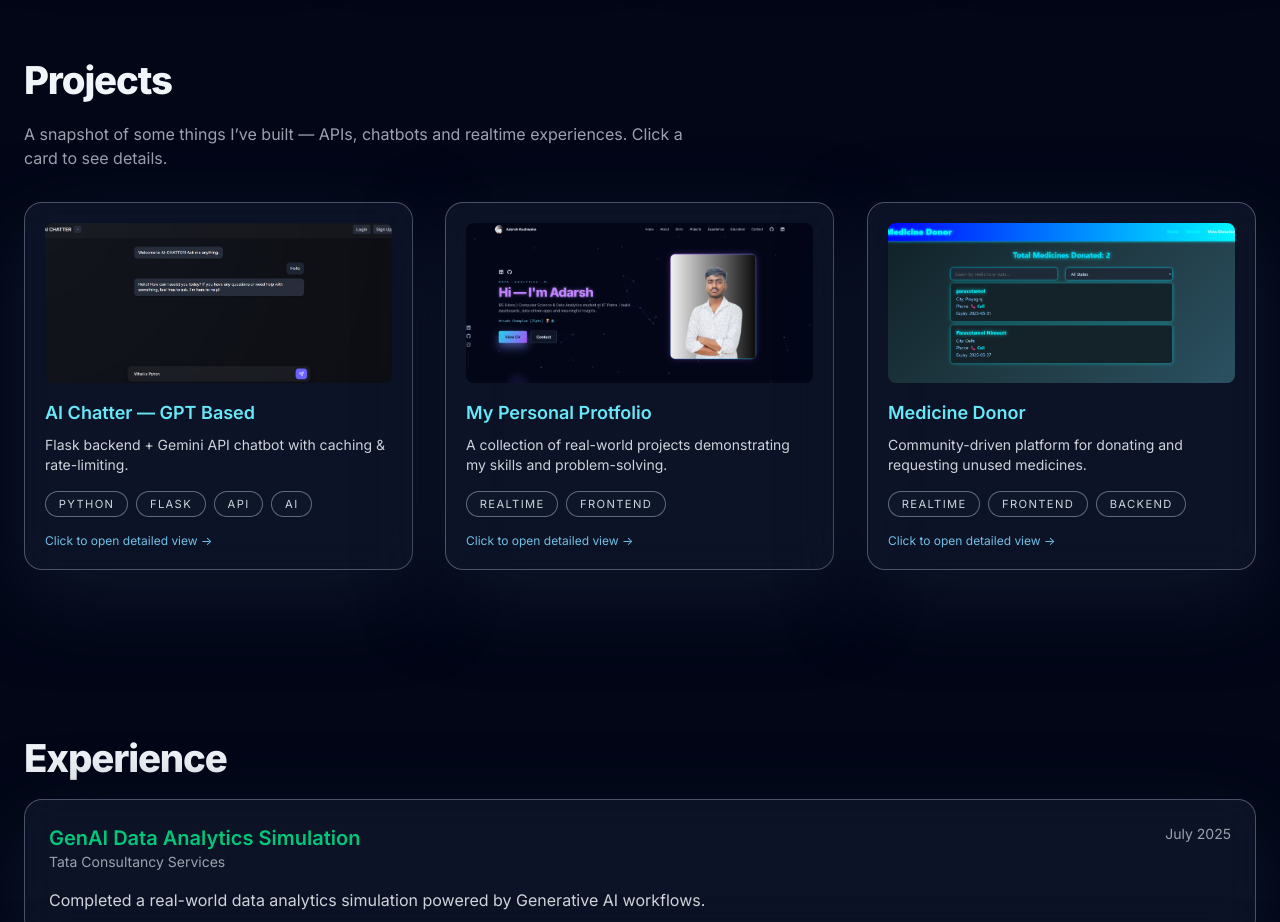
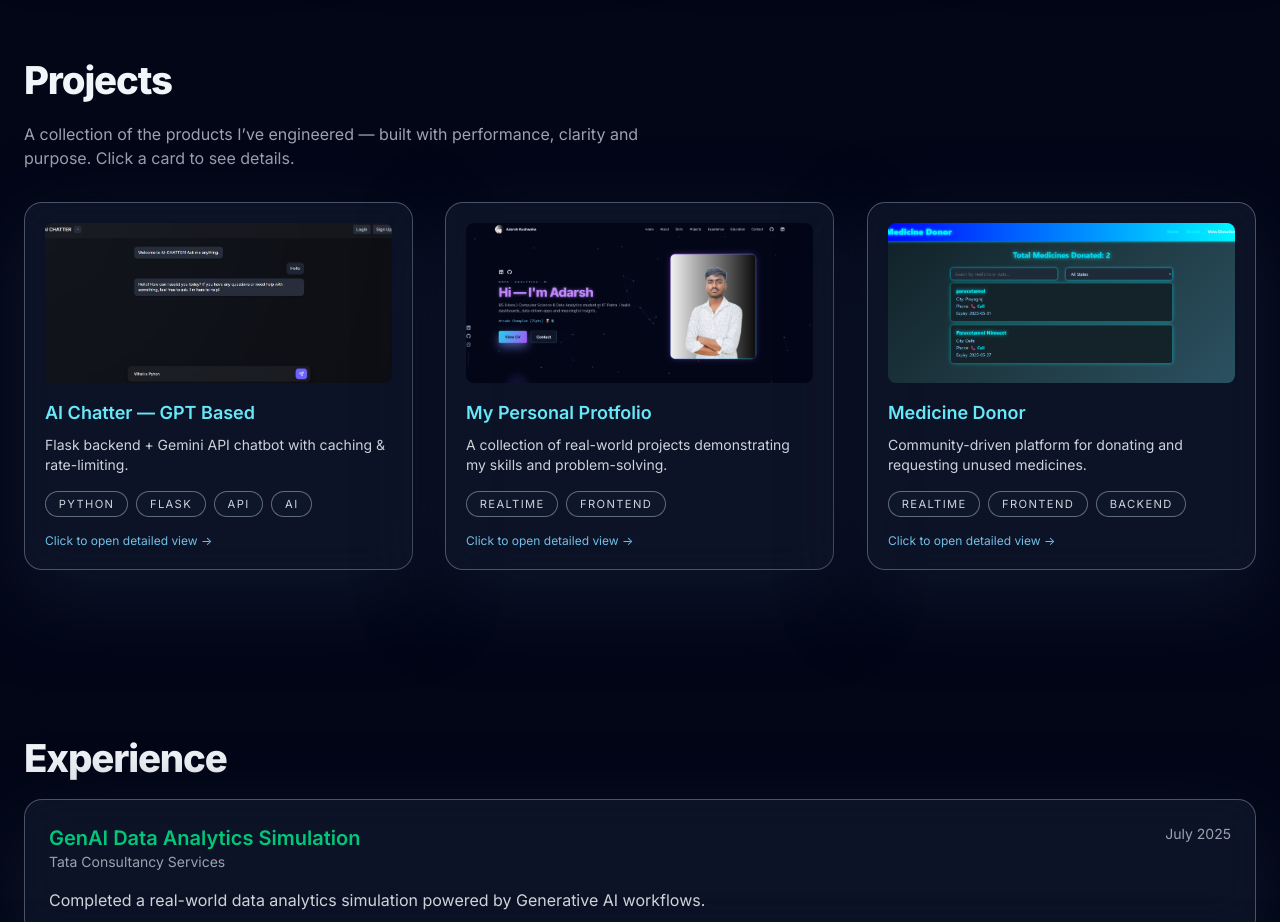
Before and after one commit to adarshiitp/my-personal-protfolio, a React (Vite) app: page / in a window 1280 px wide. Shown: the part 1660-2582 px from the top of the page. Built offline with nearby package versions, Linux system fonts and the light colour scheme.

Commit message:
first commit

```diff
--- a/src/components/Projects.jsx
+++ b/src/components/Projects.jsx
@@ -11,7 +11,7 @@ export default function Projects({ projects = profile.projects }) {
       <div className="max-w-7xl mx-auto px-6">
         <h2 className="section-title">Projects</h2>
         <p className="muted mb-8 max-w-2xl">
-          A snapshot of some things I’ve built — APIs, chatbots and realtime experiences.
+          A collection of the products I’ve engineered — built with performance, clarity and purpose.
           Click a card to see details.
         </p>
 
```
